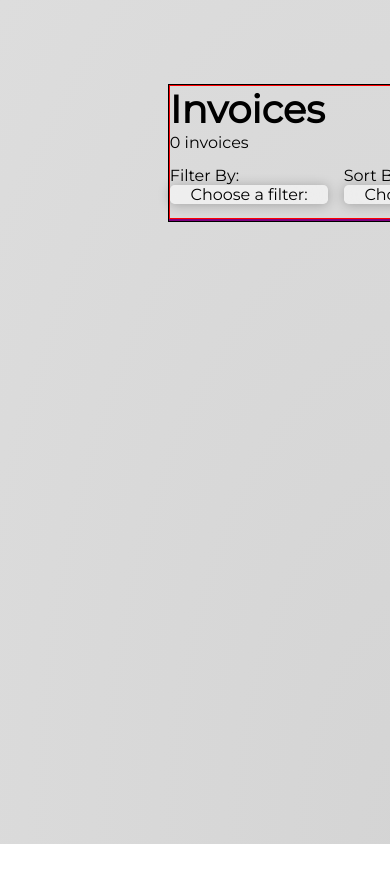
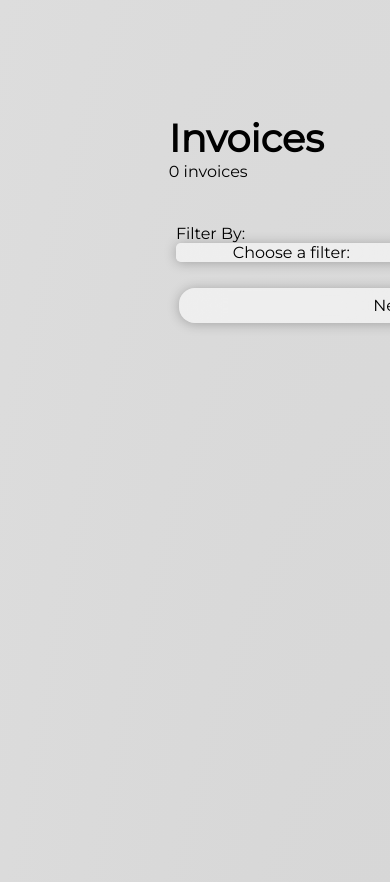
Before and after one commit to Patrick-Messiter/Invoice-App, a React (Create React App) app: page / in a window 390 px wide. Shown: the top 882 px of the page. Before the commit the page ends 844 px from the top, so only its background shows below. Built offline with nearby package versions, Linux system fonts and the light colour scheme; the HTML template or start-up script is replaced by a standard one.

Commit message:
Added further media queries and CSS

```diff
--- a/public/index.html
+++ b/public/index.html
@@ -12,21 +12,8 @@
     <link rel="apple-touch-icon" href="%PUBLIC_URL%/logo192.png" />
 
     <link href="https://fonts.googleapis.com/css2?family=Montserrat&display=swap" rel="stylesheet">
-    <!--
-      manifest.json provides metadata used when your web app is installed on a
-      user's mobile device or desktop. See https://developers.google.com/web/fundamentals/web-app-manifest/
-    -->
     <link rel="manifest" href="%PUBLIC_URL%/manifest.json" />
-    <!--
-      Notice the use of %PUBLIC_URL% in the tags above.
-      It will be replaced with the URL of the `public` folder during the build.
-      Only files inside the `public` folder can be referenced from the HTML.
-
-      Unlike "/favicon.ico" or "favicon.ico", "%PUBLIC_URL%/favicon.ico" will
-      work correctly both with client-side routing and a non-root public URL.
-      Learn how to configure a non-root public URL by running `npm run build`.
-    -->
-    <title>React App</title>
+    <title>Patrick Messiter - Invoice App</title>
   </head>
   <body>
     <noscript>You need to enable JavaScript to run this app.</noscript>
--- a/src/App.css
+++ b/src/App.css
@@ -6,13 +6,9 @@
 
 body {
     margin: 0;
-}
-
-#root {
     min-height: 100vh;
     min-width: 100vh;
 }
-
 
 .App {
     display: flex;
@@ -93,7 +89,6 @@ nav button {
     flex-direction: column;
     min-height: fit-content;
     min-width: 60%;
-    border: 1px solid black;
 }
 
 .MainPage-Header-Container {
@@ -102,7 +97,6 @@ nav button {
     column-gap: 3%;
     width: 100%;
     height: 15%;
-    border: 1px solid red;
     align-items: center;
     justify-content: space-around;
 }
@@ -117,7 +111,6 @@ nav button {
     flex-direction: column;
     width: 100%;
     height:fit-content;
-    border: 1px solid purple;
     align-items: center;
     justify-content: center;
 }
@@ -137,7 +130,7 @@ nav button {
     transition: 0.2s;
 }
 
-.MainPage-Invoice-Card h2 {
+.Invoice-Card-Id {
     margin-left: 10%;
 }
 
@@ -533,7 +526,7 @@ nav button {
 
 /* MEDIA QUERIES SECTION */
 
-@media only screen and (max-width: 900px) {
+@media only screen and (max-width: 1000px) {
 
     .MainPage-Container {
         max-width: 80%;
@@ -567,9 +560,110 @@ nav button {
 
     .MainPage-Invoice-Card {
         display: grid;
+        grid-template-columns: repeat(2, 1fr);
+        grid-template-rows: repeat(3, 1fr);
         width: 80%;
         padding: 2% 2%;
         height: 6rem;
         border-radius: 0.4rem;
     }
+
+    .FormPage-Wrapper {
+        min-width: 80vh;
+        min-height: 80vh;
+        left: 10%;
+        top: 10%;
+    }
+
+    .Invoice-Card-Id {
+        grid-area: 1 / 1 / span 1 / span 1;
+        margin: 0;
+    }
+
+    .Invoice-Card-Date {
+        grid-area: 2 / 1 / span 1 / span 1;
+        margin: 0;
+        font-size: 0.8rem;
+    }
+
+    .Invoice-Card-Name {
+        grid-area: 1 / 2 / span 1 / span 1;
+        margin: 0;
+    }
+
+    .Invoice-Card-Price {
+        grid-area: 3 / 1 / span 1 / span 1;
+        margin: 0;
+    }
+
+    .Invoice-Card-Status {
+        grid-area: 3 / 2 / span 1 / span 1;
+        margin: 0;
+    }
 }
+
+@media only screen and (max-width: 700px), screen and (max-height: 700px) {
+
+    body {
+        height: 200vh;
+    }
+
+    .App {
+        min-height: 200vh;
+    }
+
+    .MainPage-Header-Container {
+        grid-template-columns: 1fr 1fr;
+        grid-template-rows: 2fr 1fr 1fr;
+        min-height: 30vh;
+    }
+
+    .MainPage-Title-Container {
+        grid-area: 1 / 1 / span 1 / span 2;
+    }
+
+    .MainPage-Filter-Container {
+        grid-area: 2 / 1 / span 1 / span 1;
+        margin-left: 3%;
+    }
+
+    .MainPage-Sort-Container {
+        grid-area: 2 / 2 / span 1 / span 1;
+    }
+
+    .MainPage-Header-Container button {
+        grid-area: 3 / 1 / span 1 / span 3;
+        margin: 0 2%;
+    }
+
+    .FormPage-Wrapper {
+        min-width: 70vh;
+        min-height: 110vh;
+        left: 15%;
+        top: 10%;
+    }
+
+    .InvoicePage-Container {
+        min-height: 150vh;
+    }
+
+    .InvoicePage-TopContainer {
+        display: grid;
+        grid-template-rows: repeat(2, 1fr);
+        grid-template-columns: 2fr 1fr;
+        justify-content: space-around;
+    }
+
+    .InvoicePage-TopContainer p {
+        margin: 0;
+    }
+
+    .InvoicePage-TopContainer-ButtonsContainer {
+        grid-area: 2 / 1 / span 1 / span 2;
+        width: 100%;
+    }
+
+    .InvoicePage-MainContainer {
+        min-height: 100vh;
+    }
+}
--- a/src/App.js
+++ b/src/App.js
@@ -4,7 +4,6 @@ import './App.css';
 import {Navbar} from './Navbar';
 import {MainPage} from './Mainpage';
 import {InvoicePage} from './InvoicePage';
-import { filterProps } from 'framer-motion';
 
 function App() {
   // Invoice data section
--- a/src/InvoicePage.js
+++ b/src/InvoicePage.js
@@ -60,7 +60,7 @@ function InvoicePage (props) {
             <div className='InvoicePage-MainContainer glassMinor'>
                 <div className='InvoicePage-BillFromContainer'>
                     <div>
-                        <h4>{props.invoice.id}</h4>
+                        <h4>#{props.invoice.id}</h4>
                         <div className='InvoicePage-Dates'>
                             <p>Invoice Date: <span>{`${props.invoice.invoiceDate.day} ${props.invoice.invoiceDate.monthName} ${props.invoice.invoiceDate.year}`}</span></p>
                             <p>Payment Terms: <span>{props.invoice.paymentTerms}</span></p>
--- a/src/MainPageInvoiceCard.js
+++ b/src/MainPageInvoiceCard.js
@@ -1,11 +1,11 @@
 function MainPageInvoiceCard (props) {
     return (
         <div className={"MainPage-Invoice-Card glassMinor"} onClick = {props.toggleToSelectedInvoice}>
-            <h2>#{props.invoice.id}</h2>
-            <p>Due {`${props.invoice.invoiceDate.day} ${props.invoice.invoiceDate.monthName} ${props.invoice.invoiceDate.year}`} </p>
-            <p>{props.invoice.toName}</p>
-            <h3>${props.invoice.paymentTotal}</h3>
-            <p>Status: {props.invoice.status}</p>
+            <h2 className="Invoice-Card-Id">#{props.invoice.id}</h2>
+            <p className="Invoice-Card-Date">Due {`${props.invoice.invoiceDate.day} ${props.invoice.invoiceDate.monthName} ${props.invoice.invoiceDate.year}`} </p>
+            <p className="Invoice-Card-Name">{props.invoice.toName}</p>
+            <h3 className="Invoice-Card-Price">${props.invoice.paymentTotal}</h3>
+            <p className="Invoice-Card-Status">Status: {props.invoice.status}</p>
         </div>
     )
 }
```
